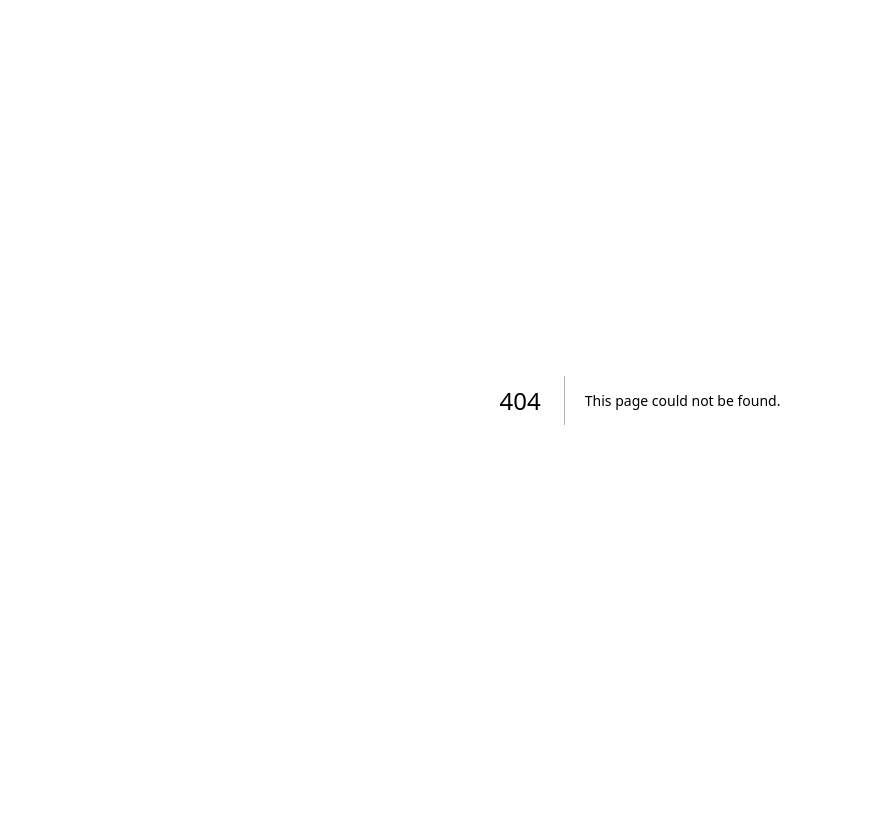
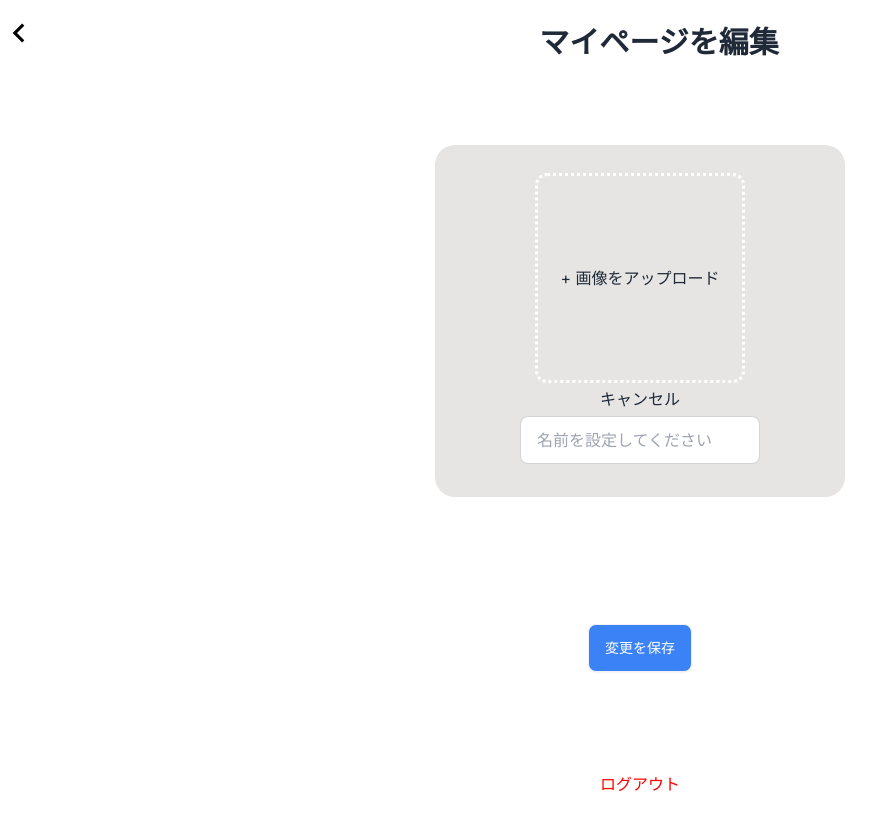
Before and after one commit to almost-third-grade-in-hackathon/MusicSNS-Frontend, a Next.js app in the folder workspace/: page /edit-mypage in a window 1280 px wide. Before the commit this address had no page. Shown: the top 830 px of the page, without its empty margins (0-896 px from the left). Before the commit the page ends 800 px from the top, so only its background shows below. Built offline with nearby package versions, Linux system fonts and the light colour scheme.

Commit message:
マイページ編集画面作成

```diff
--- /dev/null
+++ b/workspace/src/app/(page)/edit-mypage/page.tsx
@@ -0,0 +1,36 @@
+import React from 'react'
+import EditNameid from '../../../components/edit-nameid'
+import CustomButton from '@/components/custom-button'
+
+
+const page = () => {
+  return (
+    <div>
+        <div style={{
+            display:"flex",
+            alignItems:"center",
+            justifyContent:"center",
+            flexDirection:"column"
+            }}>
+            <div style={{display:"flex",alignItems:"center"}}>
+                <img  src='./arrow-black-image.png'/>
+                    <p  className=" w-screen flex justify-center items-center"
+                    style={{
+                        fontWeight:"bold",
+                        fontSize:"30px",
+                        marginTop:"20px"
+                        }}>
+                        マイページを編集
+                    </p>
+            </div>
+            <EditNameid />
+            <div className='mt-10'>
+            </div>
+            <CustomButton text='変更を保存' href='./mypage'/>
+            <a style={{color:"red",marginBottom:"100px", marginTop:"100px"}} href='./login'>ログアウト</a>
+            </div>
+    </div>
+  )
+}
+
+export default page
--- /dev/null
+++ b/workspace/src/components/edit-nameid.tsx
@@ -0,0 +1,20 @@
+import React from 'react'
+import App from './image-app'
+
+const EditNameid = () => {
+  return (
+        <div  className='bg-stone-200 flex py-7 my-20 px-20'
+            style={{
+        borderRadius:"20px",
+        justifyContent:"start",
+        flexDirection:"column"
+        }}>
+         <App />
+          <div style={{margin:"5px"}}>
+             <input type="text" placeholder="名前を設定してください" className="input input-bordered w-60 " />
+          </div>
+        </div>
+  )
+}
+
+export default EditNameid
--- /dev/null
+++ b/workspace/src/components/image-app.tsx
@@ -0,0 +1,71 @@
+"use client";
+import { useRef, useState } from "react";
+import InputImage from "./input-image";
+import { useGetImageUrl } from "./use-get-image-url";
+import React from "react";
+
+const IMAGE_ID = "imageId";
+const FIELD_SIZE = 210;
+
+function App() {
+  const fileInputRef = useRef<HTMLInputElement>(null);
+  const [imageFile, setImageFile] = useState<File | null>(null);
+
+  const handleFileChange = (e: React.ChangeEvent<HTMLInputElement>) => {
+    if (e.currentTarget?.files && e.currentTarget.files[0]) {
+      const targetFile = e.currentTarget.files[0];
+      setImageFile(targetFile);
+    }
+  };
+
+  const handleClickCancelButton = () => {
+    setImageFile(null);
+    // <input />タグの値をリセット
+    if (fileInputRef.current) {
+      fileInputRef.current.value = "";
+    }
+  };
+
+  const { imageUrl } = useGetImageUrl({ file: imageFile });
+
+  return (
+    <div style={{display:"flex",justifyContent:"center",alignItems:"center",flexDirection:"column"}}>
+      <label
+        htmlFor={IMAGE_ID}
+        style={{
+          border: "white 3px dotted",
+          width: FIELD_SIZE,
+          height: FIELD_SIZE,
+          display: "flex",
+          borderRadius: 12,
+          justifyContent: "center",
+          alignItems: "center",
+          overflow: "hidden",
+          cursor: "pointer",
+        }}
+      >
+            {imageUrl && imageFile ? (
+            <img
+                src={imageUrl}
+                alt="アップロード画像"
+                style={{ objectFit: "cover", width: "100%", height: "100%" }}
+            />
+            ) : (
+            "+ 画像をアップロード"
+            )}
+        {/* ダミーインプット: 見えない */}
+        <InputImage
+          ref={fileInputRef}
+          id={IMAGE_ID}
+          onChange={handleFileChange}
+        />
+      </label>
+
+      <div style={{ height: 4 }} />
+      {/* キャンセルボタン */}
+      <button onClick={handleClickCancelButton}>キャンセル</button>
+    </div>
+  );
+}
+
+export default App;
--- /dev/null
+++ b/workspace/src/components/input-image.tsx
@@ -0,0 +1,26 @@
+// InputImage/index.tsx
+// 画像を添付するinput
+
+import React, { InputHTMLAttributes, forwardRef } from "react";
+
+export type Props = {
+  onChange: (event: React.ChangeEvent<HTMLInputElement>) => void;
+  id: InputHTMLAttributes<HTMLInputElement>["id"];
+};
+
+const InputImage = forwardRef<HTMLInputElement, Props>(
+  ({ onChange, id }, ref) => {
+    return (
+      <input
+        ref={ref}
+        id={id}
+        type="file"
+        accept="image/*"
+        onChange={onChange}
+        hidden
+      />
+    );
+  }
+);
+
+export default InputImage;
--- /dev/null
+++ b/workspace/src/components/use-get-image-url.tsx
@@ -0,0 +1,35 @@
+// useGetImageUrl.ts
+
+import { useEffect, useState } from 'react';
+
+type Args = {
+  file: File | null;
+};
+
+export const useGetImageUrl = ({ file }: Args) => {
+  const [imageUrl, setImageUrl] = useState('');
+
+  useEffect(() => {
+    if (!file) {
+      return;
+    }
+
+    let reader: FileReader | null = new FileReader();
+    reader.onloadend = () => {
+			// base64のimageUrlを生成する。
+      const base64 = reader && reader.result;
+      if (base64 && typeof base64 === 'string') {
+        setImageUrl(base64);
+      }
+    };
+    reader.readAsDataURL(file);
+
+    return () => {
+      reader = null;
+    };
+  }, [file]);
+
+  return {
+    imageUrl,
+  };
+};
```
